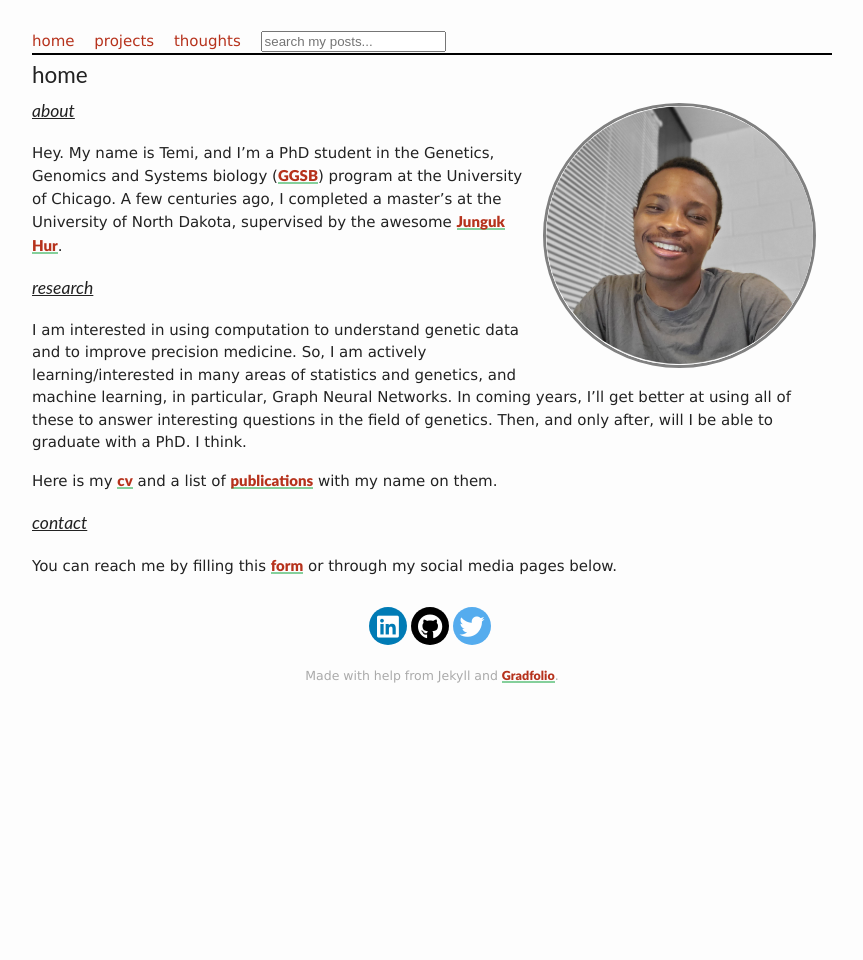
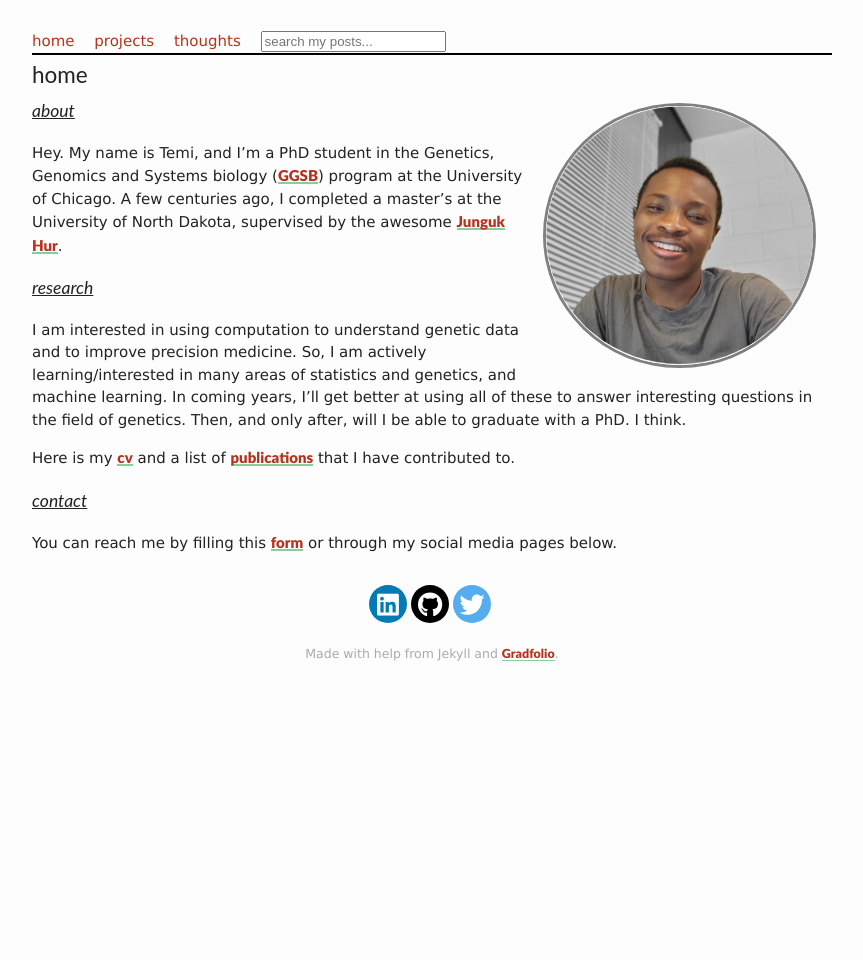
Before and after one commit to tobbyxy/temipete.github.io, a Jekyll site: the page built from index.md, in a window 1280 px wide. Shown: the whole page, without its empty margins (208-1071 px from the left). Built offline with Jekyll 4.4.1, drawn with Linux system fonts in a browser that asks for light colours; nearby versions of some CDN libraries; comment, search, counter and statistics services are not loaded; our own code applies the rules of GitHub Pages for plain Markdown files.

Commit message:
Update index.md

```diff
--- a/index.md
+++ b/index.md
@@ -22,9 +22,9 @@
   </i></u>
 </h3>
 
-I am interested in using computation to understand genetic data and to improve precision medicine. So, I am actively learning/interested in many areas of statistics and genetics, and machine learning, in particular, Graph Neural Networks. In coming years, I'll get better at using all of these to answer interesting questions in the field of genetics. Then, and only after, will I be able to graduate with a PhD. I think.
+I am interested in using computation to understand genetic data and to improve precision medicine. So, I am actively learning/interested in many areas of statistics and genetics, and machine learning. In coming years, I'll get better at using all of these to answer interesting questions in the field of genetics. Then, and only after, will I be able to graduate with a PhD. I think.
 
-Here is my <a href="../docs/cv.pdf" target="_blank" rel="noopener noreferrer">cv</a> and a list of <a href="../publications" target="_blank" rel="noopener noreferrer">publications</a> with my name on them.
+Here is my <a href="../docs/cv.pdf" target="_blank" rel="noopener noreferrer">cv</a> and a list of <a href="../publications" target="_blank" rel="noopener noreferrer">publications</a> that I have contributed to.
 
 <h3>
   <u><i>
```
